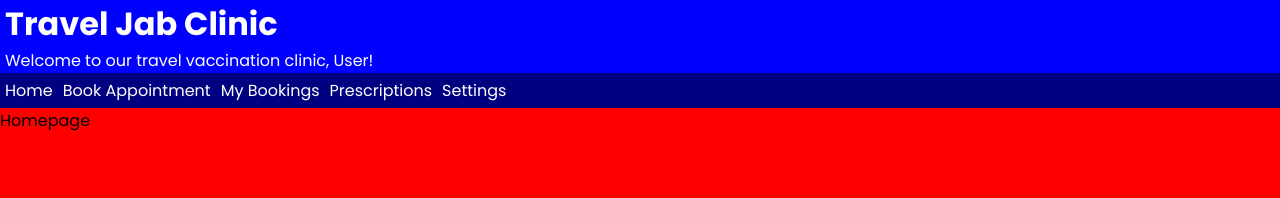
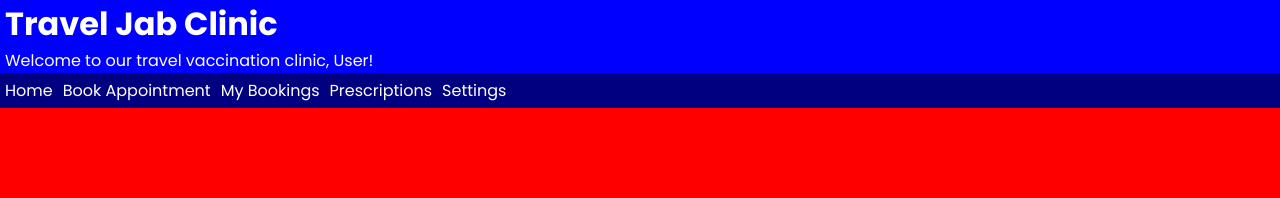
Before and after one commit to Elijah-Obiago/group66-database-coursework-Y2, a React (Vite) app: page / in a window 1280 px wide. Shown: the top 198 px of the page. Built offline with nearby package versions, Linux system fonts and the light colour scheme.

Commit message:
App change (void)

```diff
--- a/src/App.jsx
+++ b/src/App.jsx
@@ -29,9 +29,7 @@ function App() {
         </div>
       </nav>
 
-      <main>
-        <p>Homepage</p>
-      </main>
+      <main></main>
 
       <footer>
         <p className="Contact">Contact Us</p>
```
